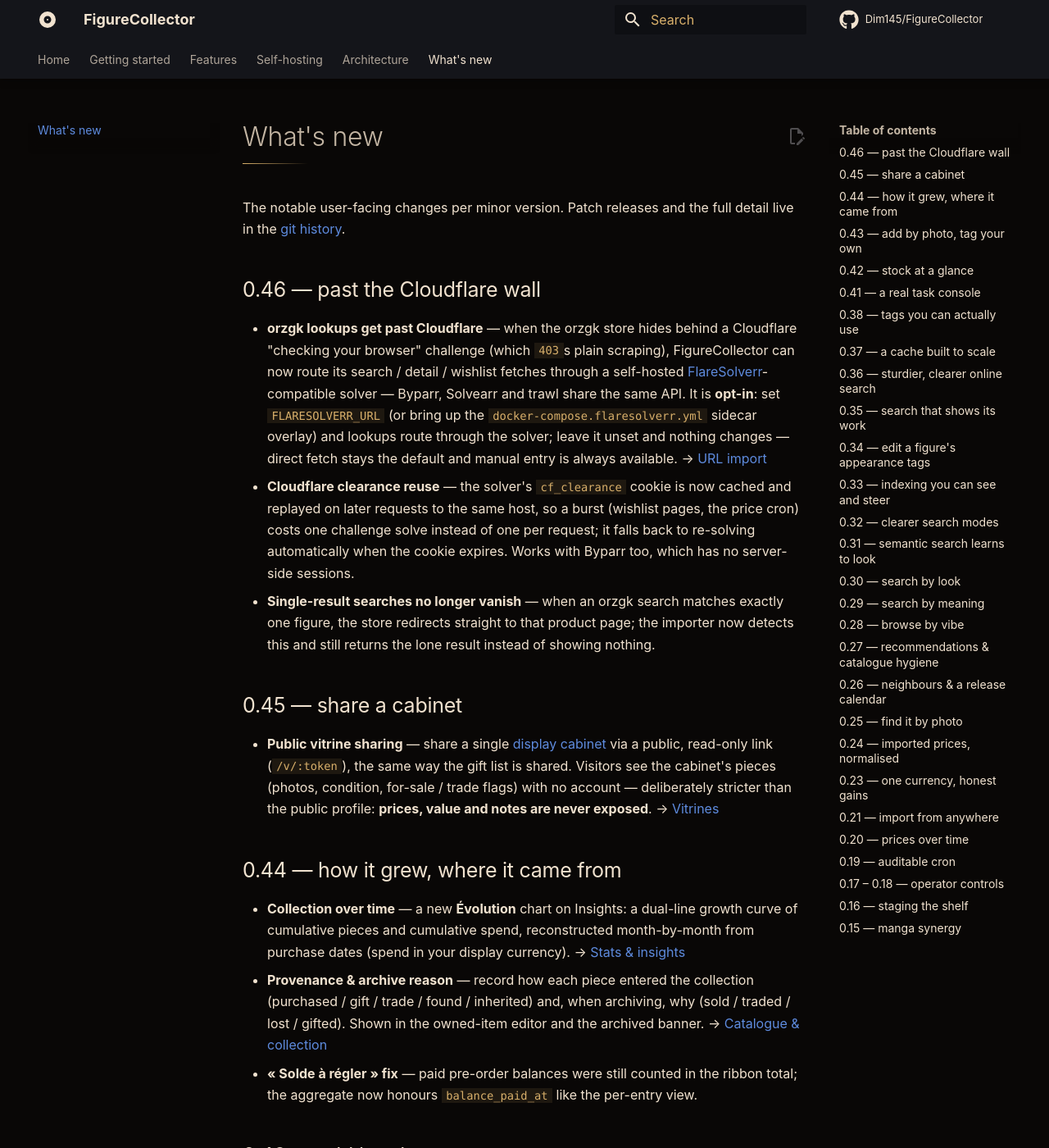
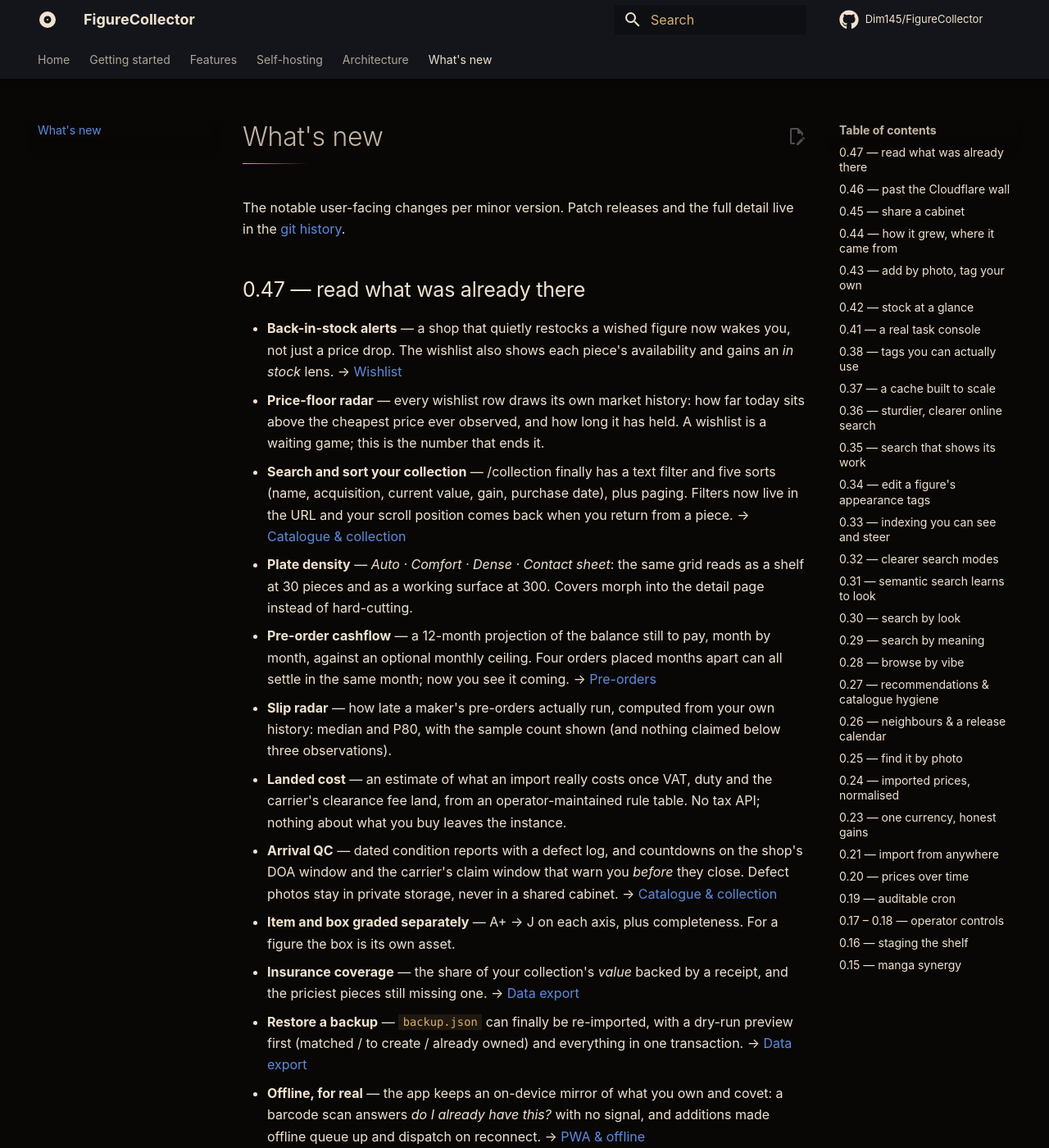
Before and after one commit to Dim145/FigureCollector, an MkDocs documentation site: the page built from docs/content/changelog.md, in a window 1280 px wide and 1400 px high. Shown: the whole window at 82% size. Built offline with MkDocs 1.6.1 and Material for MkDocs 9.7.7, drawn with Linux system fonts in a browser that asks for light colours; comment, search, counter and statistics services are not loaded; some of the changed text lies outside the part shown.

Commit message:
release 0.47.0 — nineteen features from the research backlog
Bumps server/Cargo.toml, Cargo.lock and client/package.json to 0.47.0 and adds
the `## 0.47` changelog section covering the lot: back-in-stock alerts, the
price-floor radar, collection search/sort with URL-persisted view state and
scroll restoration, plate densities, the pre-order cashflow plan and slip radar,
landed-cost estimation, arrival QC with claim countdowns, two-axis grading,
insurance coverage, backup restore, the offline mirror + outbox, the MFC
importer, and background removal moved to a self-hosted MIT model.

Co-Authored-By: Claude Opus 4.8 (1M context) <noreply@anthropic.com>

```diff
--- a/docs/content/changelog.md
+++ b/docs/content/changelog.md
@@ -2,6 +2,60 @@
 
 The notable user-facing changes per minor version. Patch releases and the full
 detail live in the [git history](https://github.com/Dim145/FigureCollector/commits/main).
+
+## 0.47 — read what was already there
+
+- **Back-in-stock alerts** — a shop that quietly restocks a wished figure now
+  wakes you, not just a price drop. The wishlist also shows each piece's
+  availability and gains an *in stock* lens.
+  → [Wishlist](features/wishlist.md)
+- **Price-floor radar** — every wishlist row draws its own market history: how
+  far today sits above the cheapest price ever observed, and how long it has
+  held. A wishlist is a waiting game; this is the number that ends it.
+- **Search and sort your collection** — /collection finally has a text filter
+  and five sorts (name, acquisition, current value, gain, purchase date), plus
+  paging. Filters now live in the URL and your scroll position comes back when
+  you return from a piece.
+  → [Catalogue & collection](features/catalogue.md)
+- **Plate density** — *Auto · Comfort · Dense · Contact sheet*: the same grid
+  reads as a shelf at 30 pieces and as a working surface at 300. Covers morph
+  into the detail page instead of hard-cutting.
+- **Pre-order cashflow** — a 12-month projection of the balance still to pay,
+  month by month, against an optional monthly ceiling. Four orders placed months
+  apart can all settle in the same month; now you see it coming.
+  → [Pre-orders](features/preorders.md)
+- **Slip radar** — how late a maker's pre-orders actually run, computed from your
+  own history: median and P80, with the sample count shown (and nothing claimed
+  below three observations).
+- **Landed cost** — an estimate of what an import really costs once VAT, duty and
+  the carrier's clearance fee land, from an operator-maintained rule table. No
+  tax API; nothing about what you buy leaves the instance.
+- **Arrival QC** — dated condition reports with a defect log, and countdowns on
+  the shop's DOA window and the carrier's claim window that warn you *before*
+  they close. Defect photos stay in private storage, never in a shared cabinet.
+  → [Catalogue & collection](features/catalogue.md)
+- **Item and box graded separately** — A+ → J on each axis, plus completeness.
+  For a figure the box is its own asset.
+- **Insurance coverage** — the share of your collection's *value* backed by a
+  receipt, and the priciest pieces still missing one.
+  → [Data export](features/exports.md)
+- **Restore a backup** — `backup.json` can finally be re-imported, with a
+  dry-run preview first (matched / to create / already owned) and everything in
+  one transaction.
+  → [Data export](features/exports.md)
+- **Offline, for real** — the app keeps an on-device mirror of what you own and
+  covet: a barcode scan answers *do I already have this?* with no signal, and
+  additions made offline queue up and dispatch on reconnect.
+  → [PWA & offline](features/pwa.md)
+- **MyFigureCollection lookups** work again when a Cloudflare solver is
+  configured, and the importer now reads the fields it had always been silently
+  missing (release date, price, barcode, scale, height).
+  → [URL import](features/url-import.md)
+- **Background removal** now runs on BiRefNet, a stronger model on hair and
+  translucent parts, served from your own instance — the feature no longer
+  contacts a third-party CDN and works offline.
+- Notifications that used to arrive as raw JSON now read as sentences, link back
+  to the piece, and follow your language.
 
 ## 0.46 — past the Cloudflare wall
 
```
Also changed, not shown: 3 other files.
